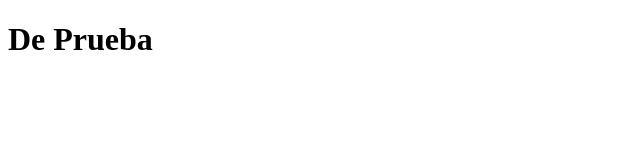
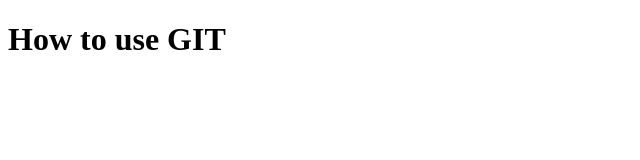
Before and after one commit to eub1/prueba, a plain HTML site: page index.html in a window 1280 px wide. Shown: the whole page, without its empty margins (0-640 px from the left). Drawn offline with Linux system fonts and the light colour scheme.

Commit message:
Commit changes made

```diff
--- a/index.html
+++ b/index.html
@@ -5,11 +5,14 @@
   <meta charset="UTF-8">
   <meta http-equiv="X-UA-Compatible" content="IE=edge">
   <meta name="viewport" content="width=device-width, initial-scale=1.0">
-  <title>Index</title>
+  <title>Learning GIT</title>
 </head>
 
 <body>
-  <h1>De Prueba</h1>
+  <h1>How to use GIT</h1>
+
+
+
 </body>
 
 </html>
```
